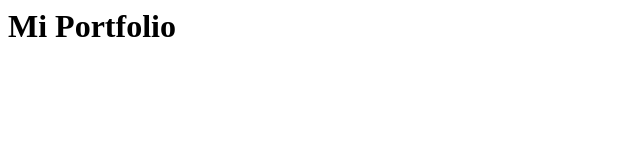
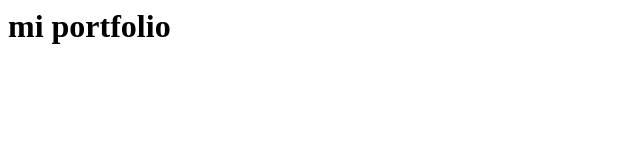
Before and after one commit to nicoloche321/PortfolioFrontEnd, a plain HTML site: page index.html in a window 1280 px wide. Shown: the full height of the page, 0-640 px from the left. Drawn offline with Linux system fonts and the light colour scheme.

Commit message:
mi primer commit

```diff
--- a/index.html
+++ b/index.html
@@ -1,3 +1,3 @@
-<h1>Mi Portfolio
+<h1>mi portfolio
 
 </h1>
```
